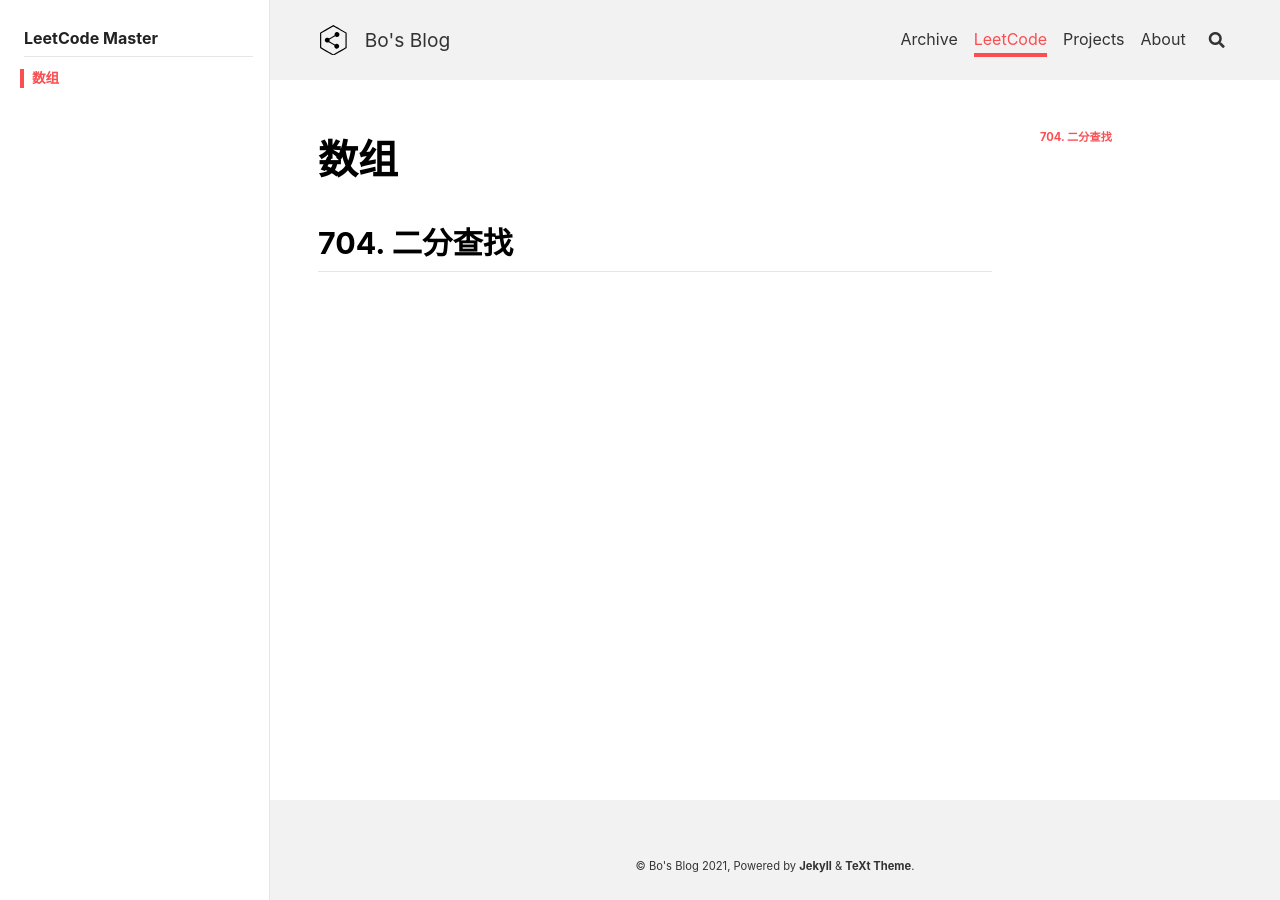
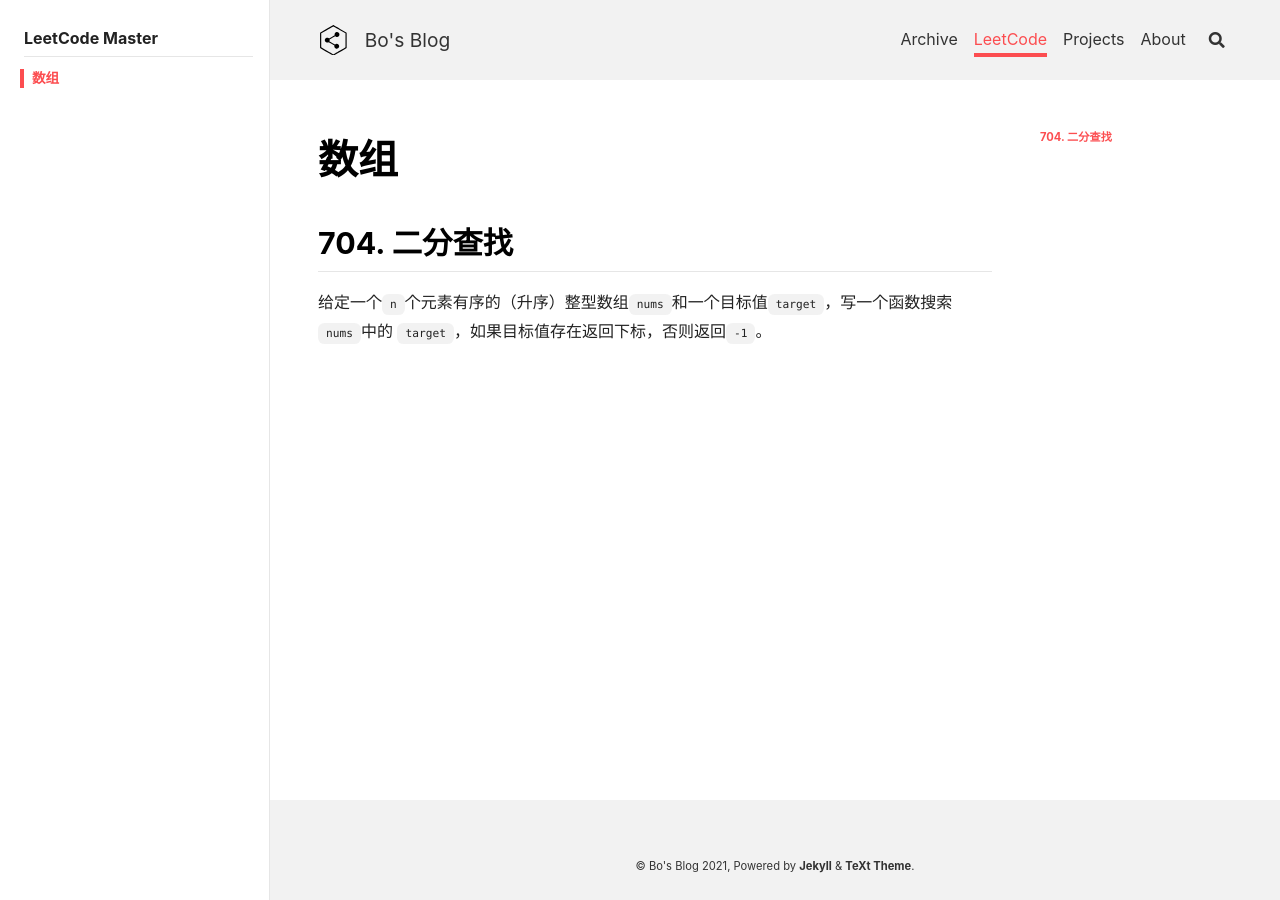
Before and after one commit to peng00bo00/peng00bo00_previous_blog, a Jekyll site: the page built from _leetcode/2023-01-02-Array.md, in a window 1280 px wide. Built offline with Jekyll 4.4.1, drawn with Linux system fonts in a browser that asks for light colours; nearby versions of some CDN libraries; comment, search, counter and statistics services are not loaded.

Commit message:
Update 2023-01-02-Array.md

```diff
--- a/_leetcode/2023-01-02-Array.md
+++ b/_leetcode/2023-01-02-Array.md
@@ -10,3 +10,5 @@ sidebar:
 ---
 
 ## 704. 二分查找
+
+给定一个`n`个元素有序的（升序）整型数组`nums`和一个目标值`target`，写一个函数搜索`nums`中的 `target`，如果目标值存在返回下标，否则返回`-1`。
```
